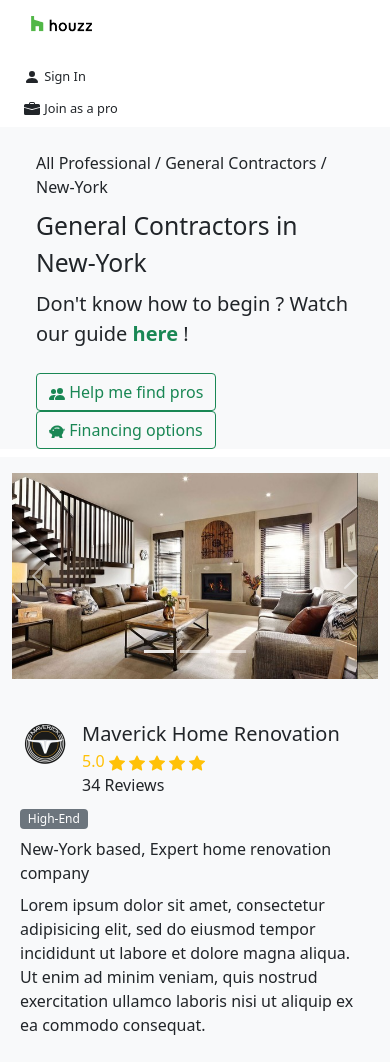
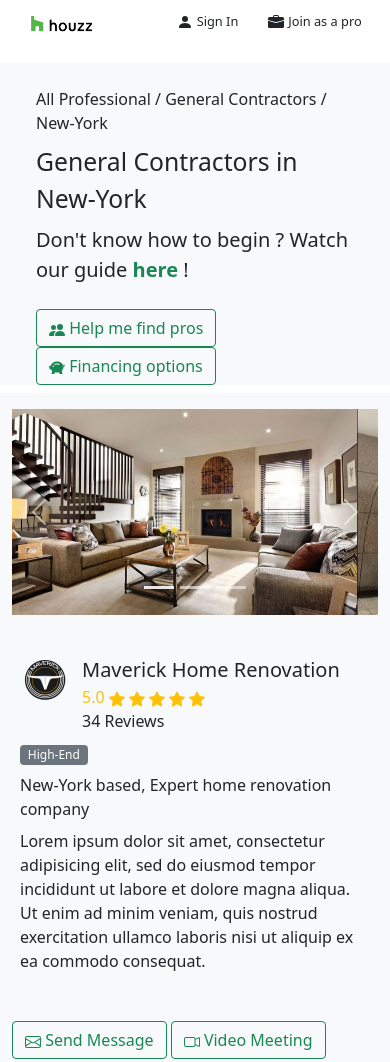
Before and after one commit to HadPhazz/projetBootstrap, a plain HTML site: page listing.html in a window 390 px wide. Shown: the top 1062 px of the page. Drawn offline with Linux system fonts and the light colour scheme.

Commit message:
Changement header pour listing

```diff
--- a/listing.html
+++ b/listing.html
@@ -12,16 +12,16 @@
 		<div class="container-fluid ">
 			<div class="container">
 				<div class="row justify-content-md-center ">
-					<div class="col col-lg-4">
+					<div class="col-5  col-sm-6 col-lg-4">
 						<img src="img/Houzz-logo.jpg" alt="" width="75" height="55">
 					</div>
-					<div class="col-md-auto mt-2 ">
+					<div class="col-3 col-sm-2 col-md-auto mt-2 ">
 						<svg xmlns="http://www.w3.org/2000/svg" width="16" height="16" fill="currentColor" class="bi bi-person-fill" viewBox="0 0 16 16">
 							<path d="M3 14s-1 0-1-1 1-4 6-4 6 3 6 4-1 1-1 1H3zm5-6a3 3 0 1 0 0-6 3 3 0 0 0 0 6z"/>
 						</svg>
 						<a  href="#!"  class="text-reset" > Sign In </a>
 					</div>
-					<div class="col col-lg-2  mt-2">
+					<div class="col-4 col-sm-3 col-lg-2  mt-2">
 						<svg xmlns="http://www.w3.org/2000/svg" width="16" height="16" fill="currentColor" class="bi bi-briefcase-fill" viewBox="0 0 16 16">
 							<path d="M6.5 1A1.5 1.5 0 0 0 5 2.5V3H1.5A1.5 1.5 0 0 0 0 4.5v1.384l7.614 2.03a1.5 1.5 0 0 0 .772 0L16 5.884V4.5A1.5 1.5 0 0 0 14.5 3H11v-.5A1.5 1.5 0 0 0 9.5 1h-3zm0 1h3a.5.5 0 0 1 .5.5V3H6v-.5a.5.5 0 0 1 .5-.5z"/>
 							<path d="M0 12.5A1.5 1.5 0 0 0 1.5 14h13a1.5 1.5 0 0 0 1.5-1.5V6.85L8.129 8.947a.5.5 0 0 1-.258 0L0 6.85v5.65z"/>
```
